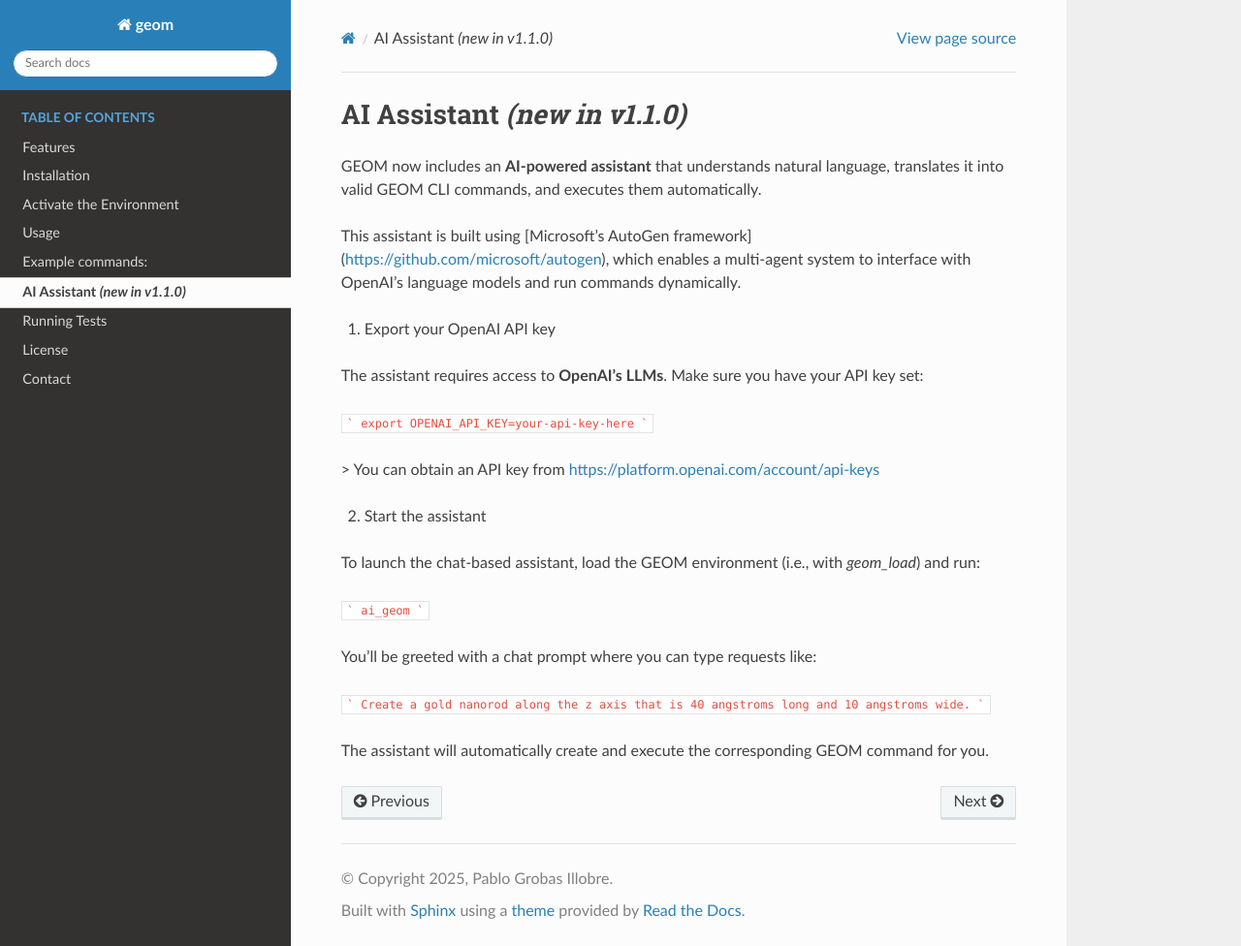
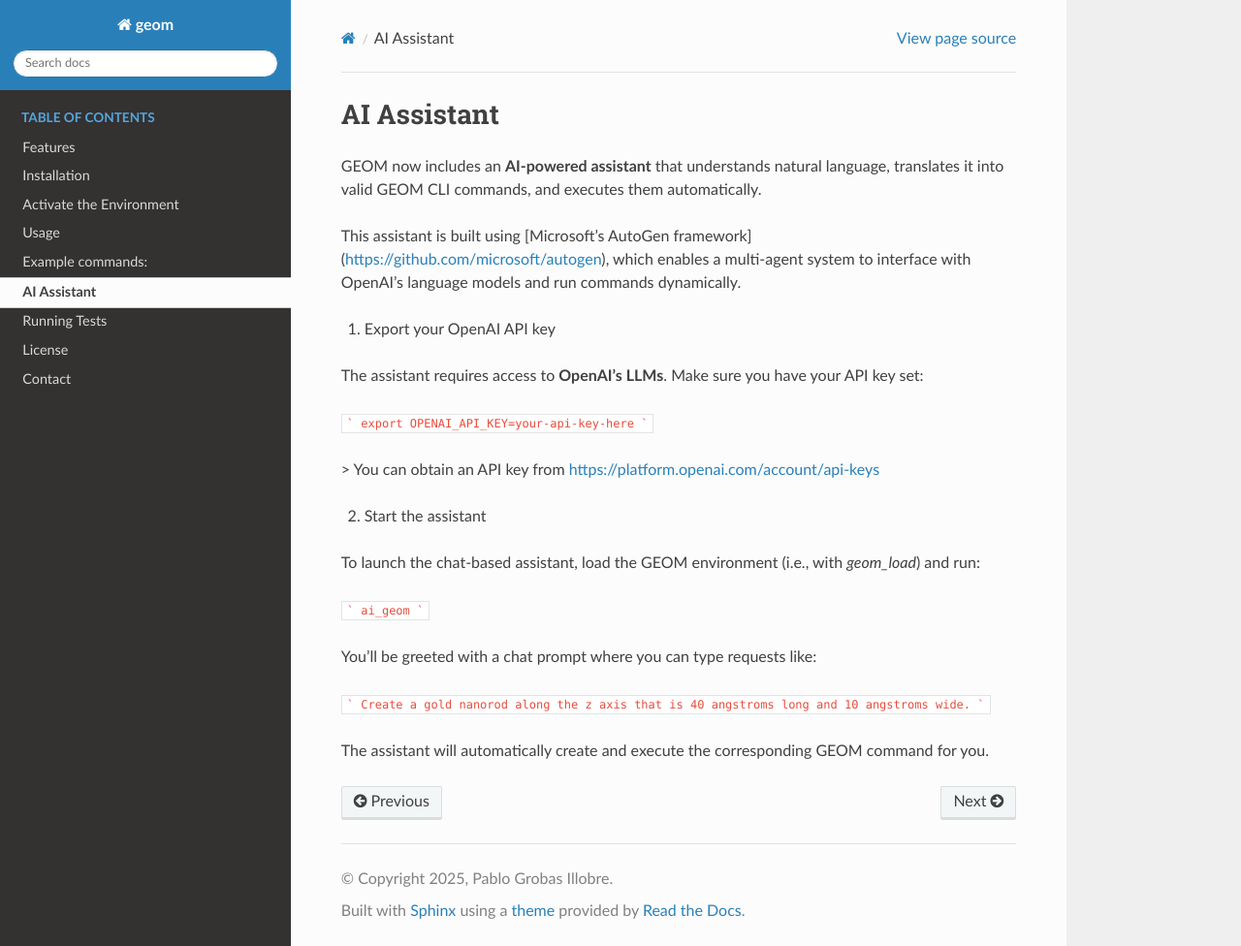
Before and after one commit to pgrobasillobre/geom, a Sphinx documentation site: the page built from docs/ai_assistant.rst, in a window 1280 px wide and 976 px high. Shown: the whole window at 97% size. Built offline with Sphinx 7.4.7 and the Read the Docs theme 3.1.0, drawn with Linux system fonts in a browser that asks for light colours; pages that are not in the unit, such as notebooks, are missing from menus.

Commit message:
change v1.1.0 to v1.2.0

```diff
--- a/docs/ai_assistant.rst
+++ b/docs/ai_assistant.rst
@@ -1,5 +1,5 @@
-AI Assistant *(new in v1.1.0)*
-------------------------------
+AI Assistant
+------------
 
 
 GEOM now includes an **AI-powered assistant** that understands natural language, translates it into valid GEOM CLI commands, and executes them automatically.
--- a/docs/features.rst
+++ b/docs/features.rst
@@ -1,7 +1,7 @@
 Features
 --------
 
-- **AI Assistant for nanoparticle and graphene creation** *(new in v1.1.0)*
+- **AI Assistant for nanoparticle and graphene creation**
 - **Geometry Transformations**: Translation, rotation, merging, and specular (mirror) transformations.
 - **Nanoparticle Generation**: Sphere, rod, core-shell, tip, pyramid, cone, icosahedron, and more.
 - **Graphene Structures**: Ribbons, disks, rings, and triangles.
--- a/pyproject.toml
+++ b/pyproject.toml
@@ -7,7 +7,7 @@
 
 [project]
 name = "geom"
-version = "1.1.0"
+version = "1.2.0"
 description = "GEOM: A CLI for geometry manipulation with AI assistant"
 readme = "README.md"
 authors = [
```
Also changed, not shown: README.md (+3 -3 lines).
